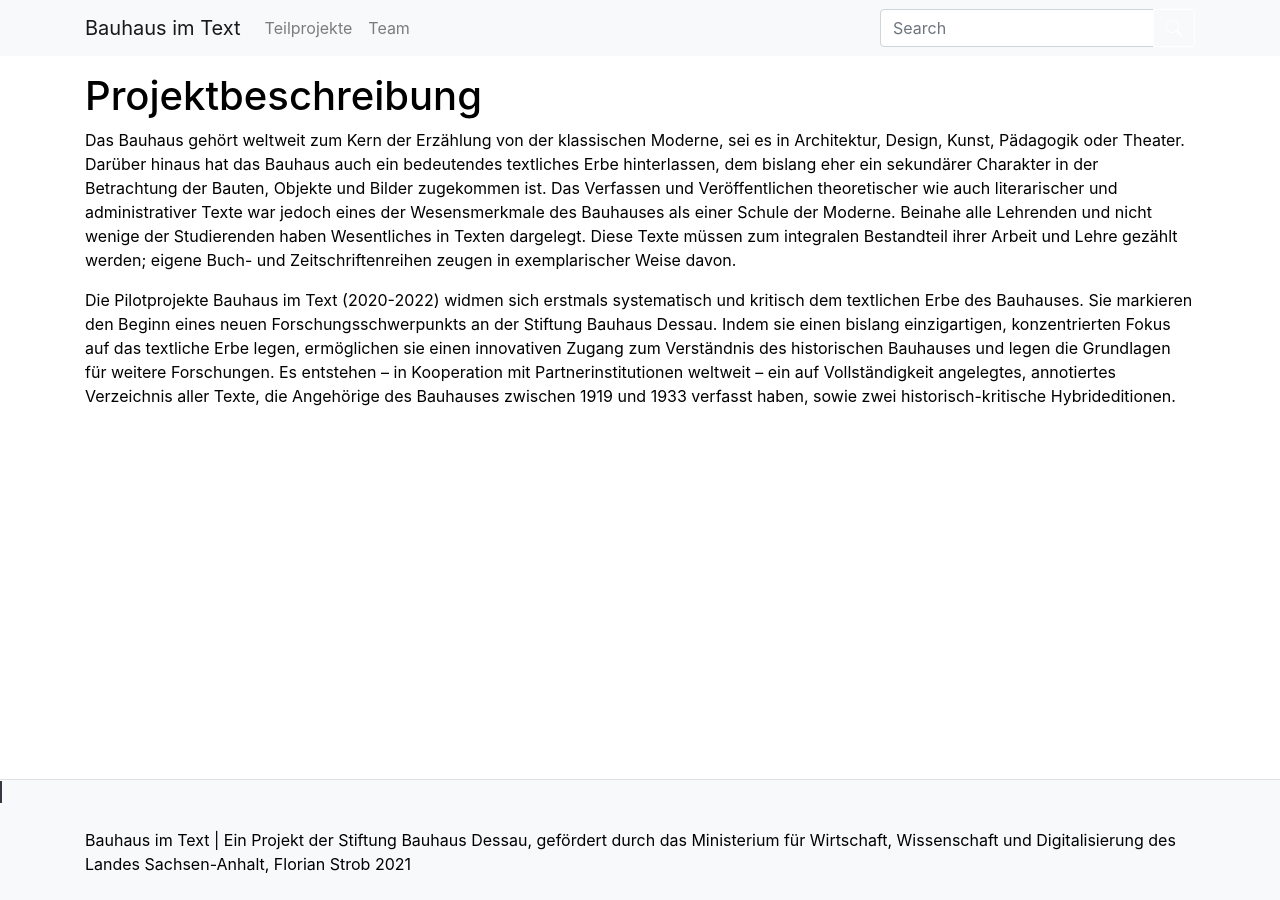
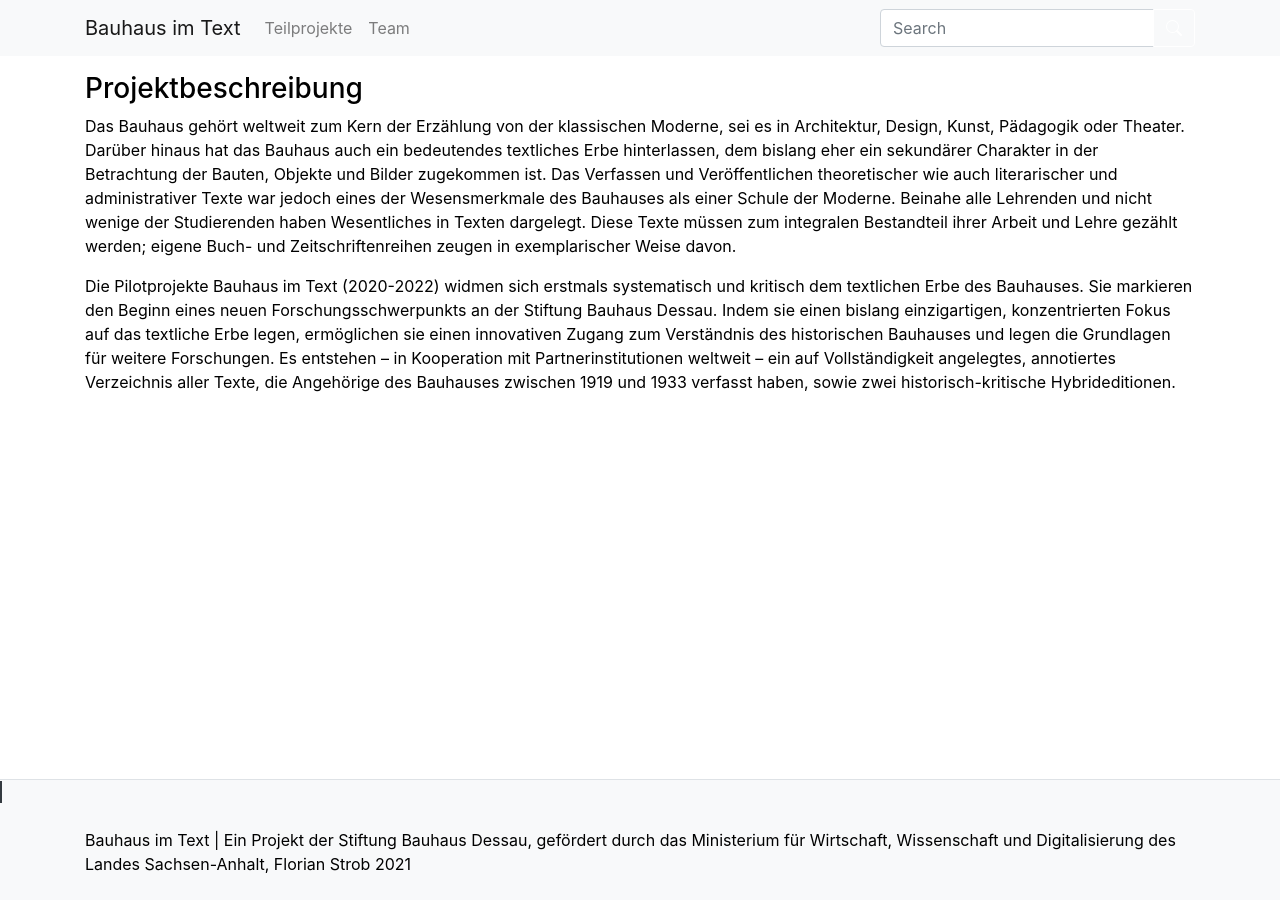
Before and after one commit to Bauhaus-im-Text/internetauftritt, a Jekyll site: the page built from pages/index.md, in a window 1280 px wide. Built offline with Jekyll 4.4.1, drawn with Linux system fonts in a browser that asks for light colours.

Commit message:
Update page.html

```diff
--- a/_layouts/page.html
+++ b/_layouts/page.html
@@ -2,6 +2,6 @@
 layout: default
 ---
 <div class="container my-3">
-    {% if page.title %}<h1>{{ page.title }}</h1>{% endif %}
+    {% if page.title %}<h3>{{ page.title }}</h3>{% endif %}
     {{ content }}
 </div>
```
